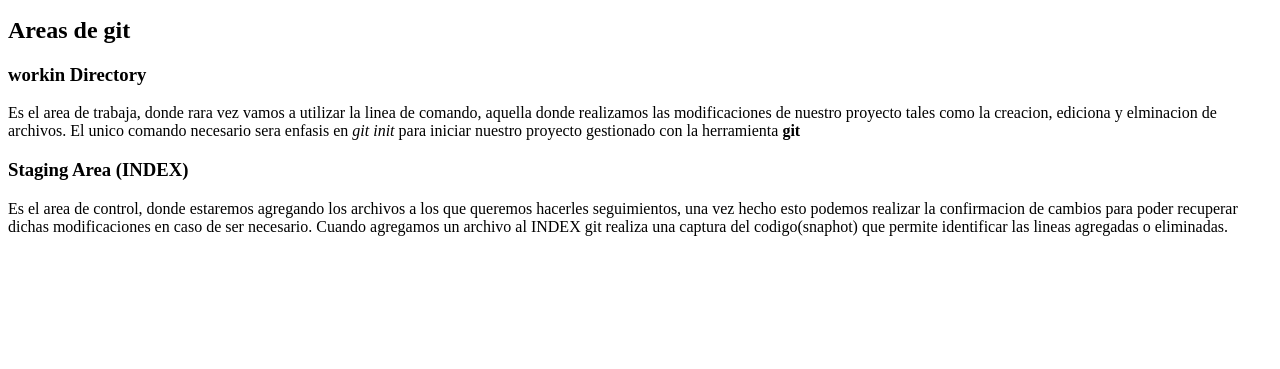
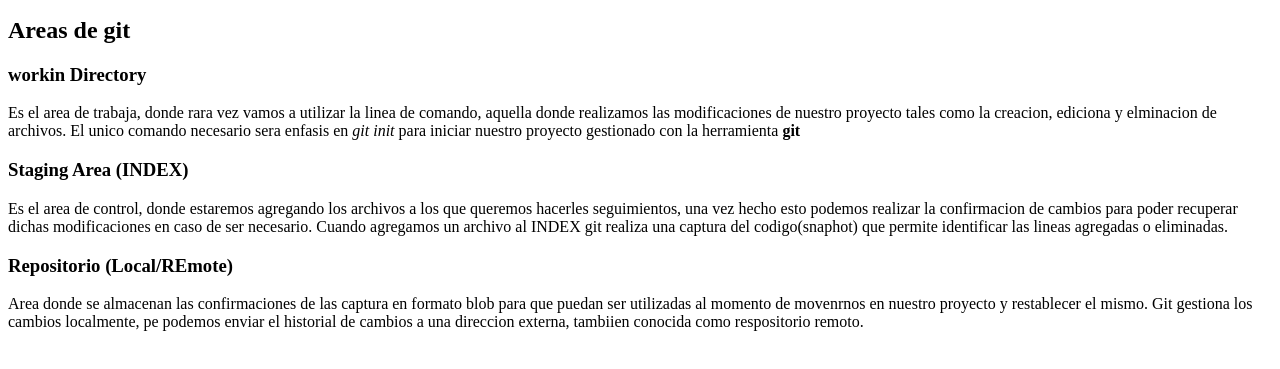
Before and after one commit to VickyBassi/v-10hs, a plain HTML site: page index.html in a window 1280 px wide. Shown: the part 101-470 px from the top of the page. Drawn offline with Linux system fonts and the light colour scheme.

Commit message:
Areas de GIT: Repository (Local/Remote)

```diff
--- a/index.html
+++ b/index.html
@@ -25,13 +25,21 @@
             <p>
                 Es el area de trabaja, donde rara vez vamos a utilizar la linea de comando, aquella donde realizamos las modificaciones de nuestro proyecto tales como la creacion, ediciona y elminacion de archivos. El unico comando necesario sera enfasis en <em>git init</em> para iniciar nuestro proyecto gestionado con la herramienta <strong>git</strong>
             </p>
-        </article>
             <h3>
                 Staging Area (INDEX)
             </h3>
             <p>
                 Es el area de control, donde estaremos agregando los archivos a los que queremos hacerles seguimientos, una vez hecho esto podemos realizar la confirmacion de cambios para poder recuperar dichas modificaciones en caso de ser necesario. Cuando agregamos un archivo al INDEX git realiza una captura del codigo(snaphot) que permite identificar las lineas agregadas o eliminadas.
             </p>
+            <h3>
+                Repositorio (Local/REmote)
+            </h3>
+            <p>
+                Area donde se almacenan las confirmaciones de las captura en formato blob para que puedan ser utilizadas al momento de movenrnos en nuestro proyecto y restablecer el mismo. Git gestiona los cambios localmente, pe podemos enviar el historial de cambios a una direccion externa, tambiien conocida como respositorio remoto.
+            </p>
+        </article>
+
     </section>
+    </article>
    </body>
 </html>
```
Lines whose indentation alone changed are shown as unchanged.
